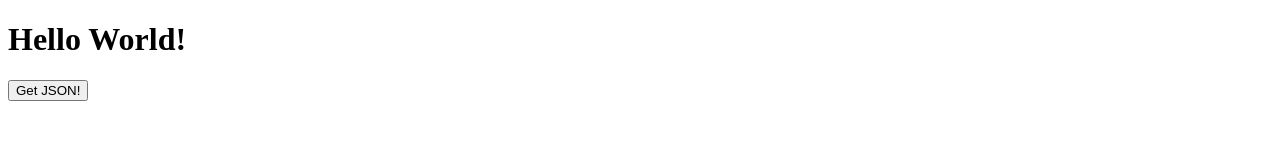
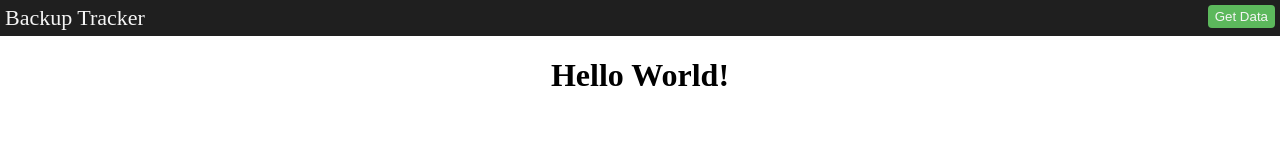
Before and after one commit to Thys-Smit/BackupTracker, a website: page views/index.html in a window 1280 px wide. Drawn offline with Linux system fonts and the light colour scheme; files whose address does not match are found by name.

Commit message:
front end changes

```diff
--- a/package.json
+++ b/package.json
@@ -11,6 +11,7 @@
   "dependencies": {
     "body-parser": "^1.18.2",
     "express": "^4.16.2",
-    "jsonfile": "^4.0.0"
+    "jsonfile": "^4.0.0",
+    "tableify": "^1.1.0"
   }
 }
--- a/routes/backupRoute.js
+++ b/routes/backupRoute.js
@@ -1,6 +1,7 @@
 var express = require('express')
 var router = express.Router()
 var fs = require('fs');
+var tableify = require('tableify');
 
 var sitesArray = []
 // var jsonControl = require('jsonfile');
@@ -61,9 +62,10 @@ router.get('/API/backup/', function (req, res) {
     console.log('Newly Created Site Array.')
     console.log(sitesArray)
 
-    //JSON.parse()
+    var json = JSON.stringify(sitesArray)
+    var html = tableify(sitesArray)
 
-    return res.status(200).send(JSON.stringify(sitesArray))
+    return res.status(200).send(html)
 })
 
 function readFile () {
--- a/scripts/getJson.js
+++ b/scripts/getJson.js
@@ -1,9 +1,15 @@
+
 function getJSON() {
     var url = '/API/backup/'
     var xmlHttp = new XMLHttpRequest();
+
     xmlHttp.onreadystatechange = function() {
         if (xmlHttp.readyState == 4 && xmlHttp.status == 200)
-            console.log(xmlHttp.responseText)
+        {
+            var response =  xmlHttp.responseText
+            console.log(response)
+        }
+
     }
 
     xmlHttp.open("GET", url, true); // true for asynchronous
--- a/settings.json
+++ b/settings.json
@@ -1,8 +1,7 @@
 {
-    "directoryPath": "C:\\Test\\Site Backups\\",
-    "resultFilePath": "C:\\Test\\Site Backups\\result.txt",
+    "directoryPath": "E:\\Test\\Site Backups\\",
+    "resultFilePath": "E:\\Test\\Site Backups\\result.txt",
     "folderNames": ["Arnot","Camden"],
     "Arnot": ["^Latest_Backup_[0-9]{8}.txt$","^Latest_Backups_[0-9]{8}.txt$"],
     "Camden": ["^Latest_Backup_[0-9]{8}.txt$","^Latest_Backups_[0-9]{8}.txt$"]
-
 }
--- a/views/index.html
+++ b/views/index.html
@@ -2,11 +2,18 @@
 <html>
   <head>
     <title>Hello World! Site Title</title>
+    <link rel="stylesheet" type="text/css" href="style.css">
   </head>
   <body>
-    <h1>Hello World!</h1>
+    <nav class="navbar">Backup Tracker
+        <button type="button" onclick="getJSON()" id="btnGetJSON">Get Data</button>
+    </nav>
+    <div class="container">
+        <h1>Hello World!</h1>
 
-    <button type="button" onclick="getJSON()" id="btnGetJSON">Get JSON!</button>
+
+    </div>
+
   </body>
 </html>
 
--- /dev/null
+++ b/views/style.css
@@ -0,0 +1,24 @@
+.navbar {
+    background-color: rgb(31, 31, 31);
+    color: whitesmoke;
+    font-size: 22px;
+    padding: 5px;
+}
+
+body {
+    margin: 0px 0px;
+    font: "Lucida Grande", Helvetica, Arial, sans-serif;
+}
+
+#btnGetJSON {
+    background-color: #5cb85c;
+    float: right;
+    border: 1px solid transparent;
+    border-radius: 4px;
+    color: whitesmoke;
+    height: 23px;
+}
+
+.container {
+    text-align: center;
+}
```
Also changed, not shown: 1 other file.
